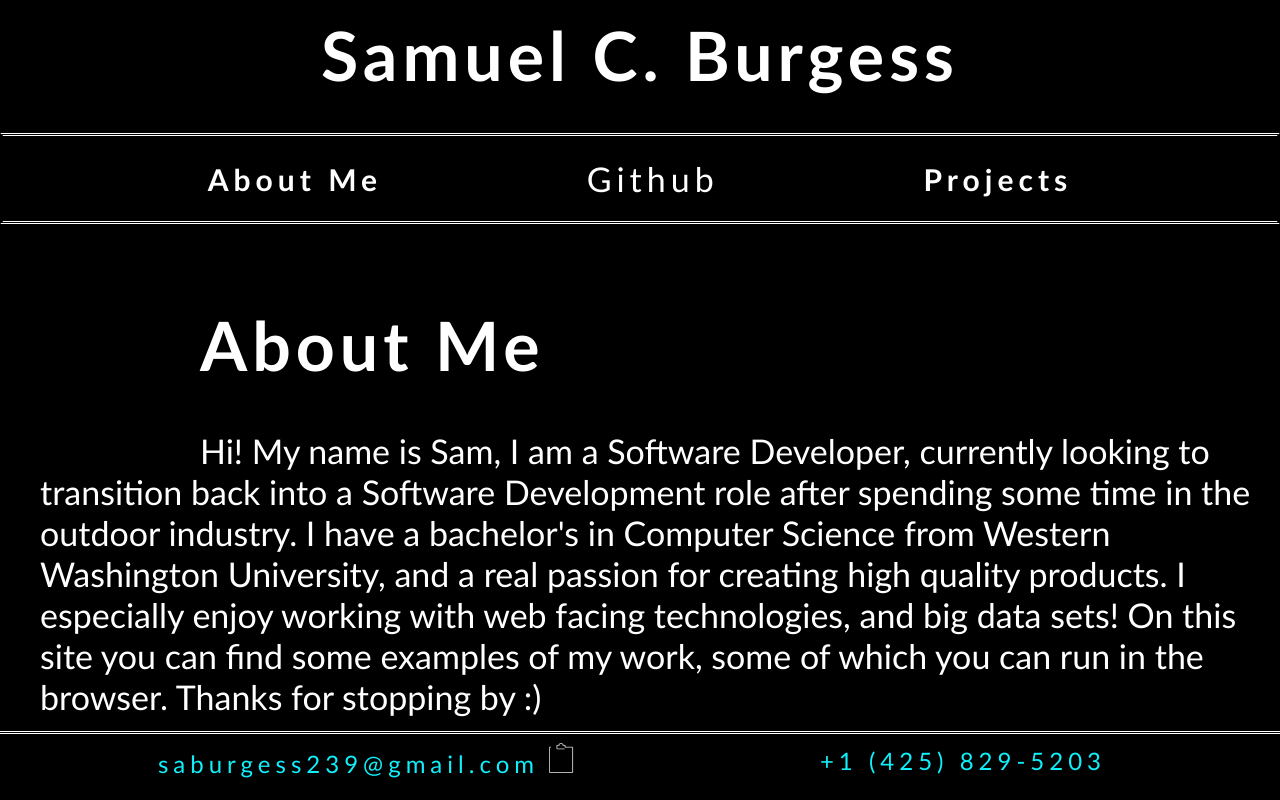
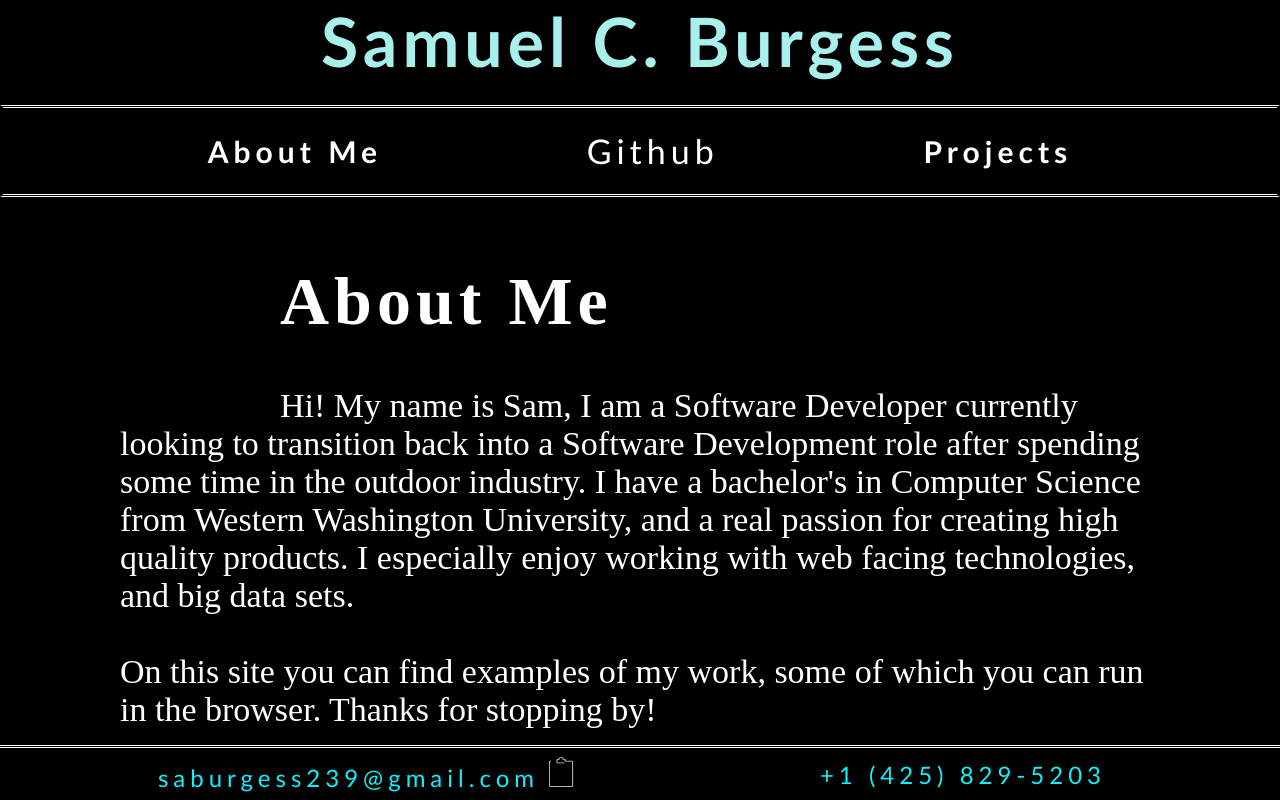
Before and after one commit to samburgess/mysite, a React (Create React App) app: page /about in a window 1280 px wide. Built offline with nearby package versions, Linux system fonts and the light colour scheme.

Commit message:
about me tweaks

```diff
--- a/src/About.js
+++ b/src/About.js
@@ -7,12 +7,14 @@ function About(){
         <div className="About">
             <h1>About Me</h1>
             <div style={{letterSpacing:'0px'}}>
-            Hi! My name is Sam, I am a Software Developer, currently looking to transition back into a Software Development role after spending some time in the outdoor industry.
+            Hi! My name is Sam, I am a Software Developer currently looking to transition back into a Software Development role after spending some time in the outdoor industry.
             I have a bachelor's in Computer Science from Western Washington University, and a real passion for creating high quality products.
-            I especially enjoy working with web facing technologies, and big data sets!
-            On this site you can find some examples of my work, some of which you can run in the browser. Thanks for stopping by :)
+            I especially enjoy working with web facing technologies, and big data sets.
+            <br />
+            <br />
+            On this site you can find examples of my work, some of which you can run in the browser. Thanks for stopping by!
 
-            </div>
+        </div>
         </div>
 
 )}
--- a/src/App.css
+++ b/src/App.css
@@ -22,7 +22,10 @@
   overflow-y: scroll;
   text-align: left;
   text-indent: 20vh;
-  padding-left: 5vh;
+  padding-left: 15vh;
+  padding-right: 15vh;
+  padding-bottom: 10vh;
+  font-family: 'Times New Roman', Times, serif;
 }
 
 .Project{
```
